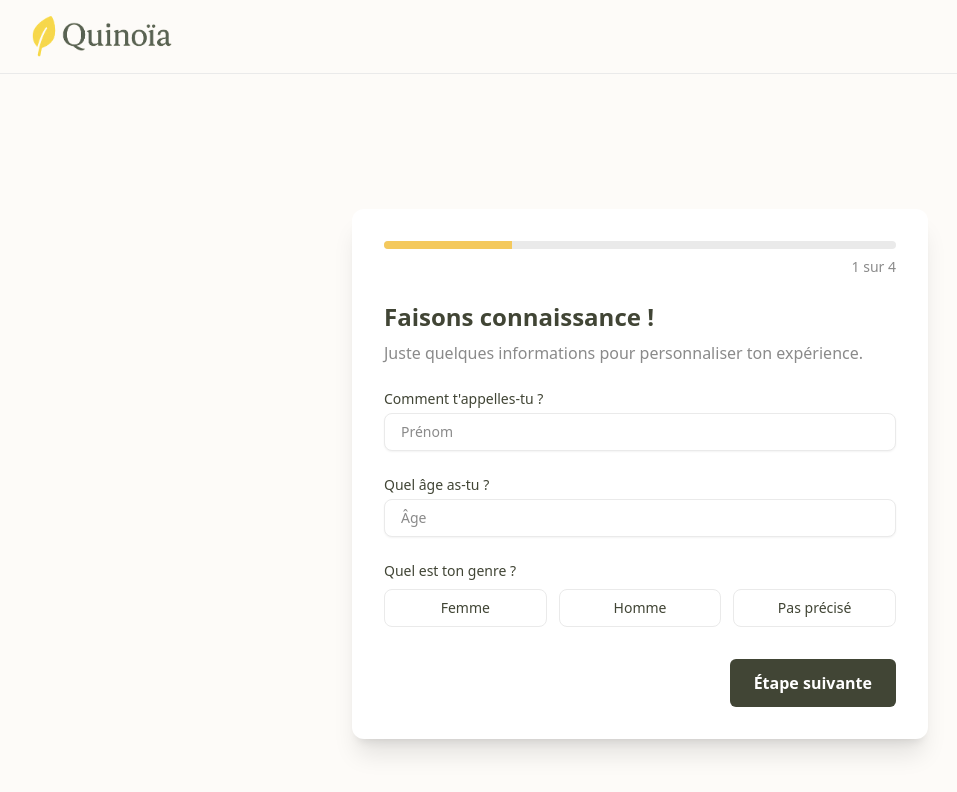
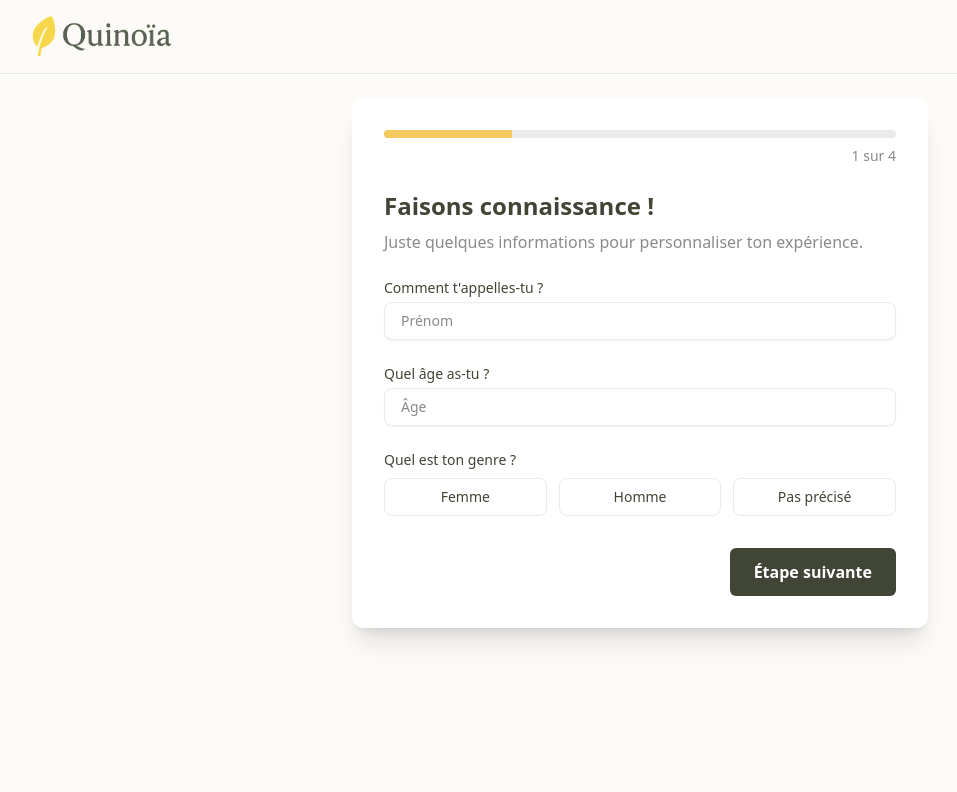
Before and after one commit to laura-perez/quinoia-public, a Next.js app: page /formulaire in a window 1280 px wide. Shown: the top 792 px of the page, without its empty margins (0-957 px from the left). Built offline with nearby package versions, Linux system fonts and the light colour scheme; no server answers.

Commit message:
fix: adjust main layout alignment in Formulaire component

```diff
--- a/pages/formulaire.jsx
+++ b/pages/formulaire.jsx
@@ -43,7 +43,7 @@ export default function Formulaire() {
     <>
       <Navbar />
 
-      <main className="min-h-screen bg-[#FDFBF8] px-4 py-6 flex items-center justify-center">
+      <main className="min-h-screen bg-[#FDFBF8] px-4 py-6 flex items-start justify-center">
         <div className="w-full max-w-xl bg-white rounded-xl shadow-xl p-8">
           <AnimatePresence mode="wait">
             <motion.div
```
